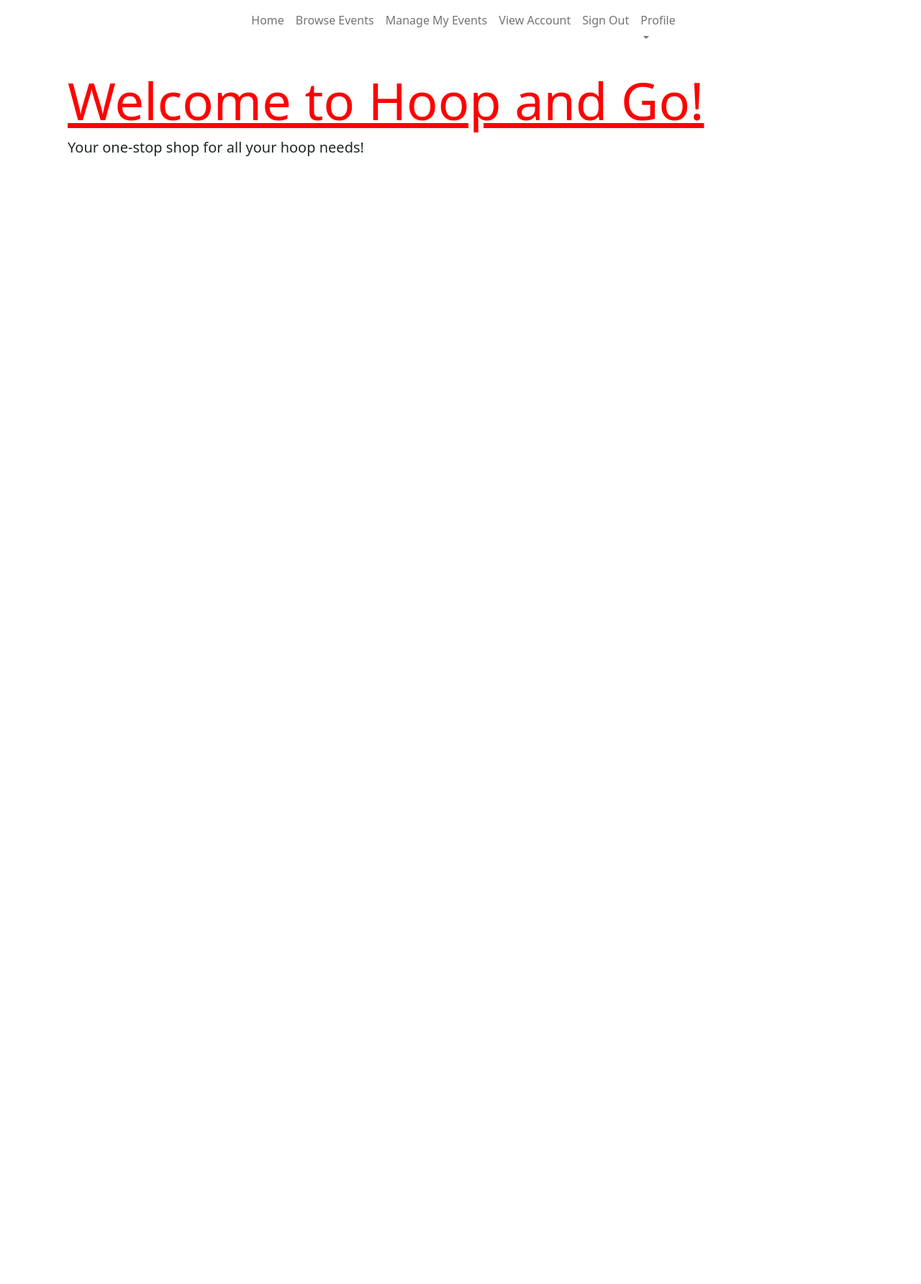
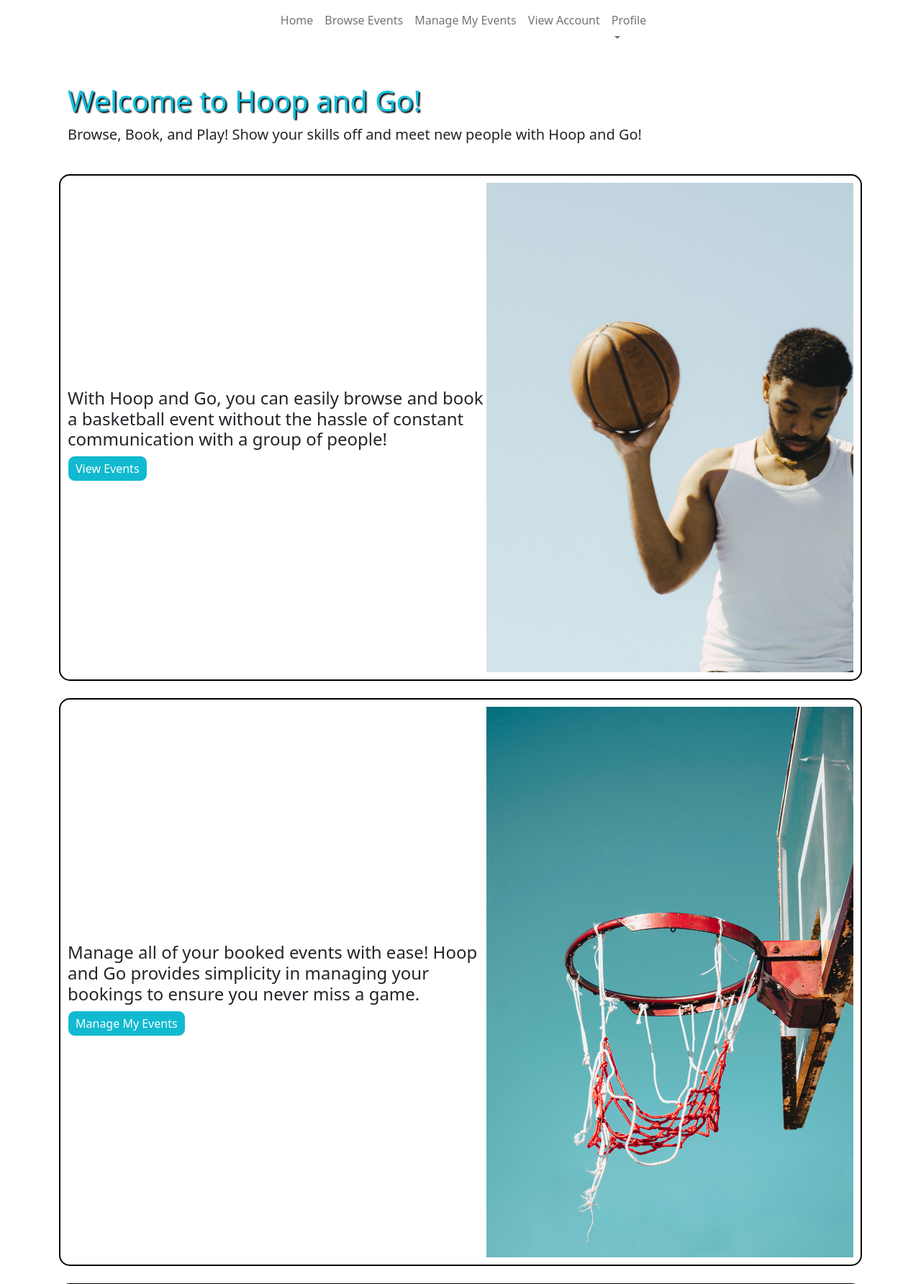
Before and after one commit to Aidas04/NCI-Team-Project-2026, a Django app: page / in a window 1280 px wide. Shown: the top 1784 px of the page at 72% size. Before the commit the page ends 217 px from the top, so only its background shows below. Run offline with Django 5.2, Linux system fonts and the light colour scheme; parts of the project's set-up code (start-up, migrations or seed data) failed here and were passed over.

Commit message:
Created homepage structure and removed sign out from nav

```diff
--- a/home/templates/home/index.html
+++ b/home/templates/home/index.html
@@ -1,7 +1,71 @@
 {% extends "base.html" %}
 {% block content %}
+{% load static %}
     <div class="container">
-        <h1 class="colorreds display-2">Welcome to Hoop and Go!</h1>
-        <p class="lead">Your one-stop shop for all your hoop needs!</p>
+        <h1 id="i_head">Welcome to Hoop and Go!</h1>
+        <p class="lead">Browse, Book, and Play! Show your skills off and meet new people with Hoop and Go!</p>
     </div>
+
+    <br>
+
+    <div id="i_div1">
+
+        <div id="i_div2">
+            <h4>With Hoop and Go, you can easily browse and book a basketball event without the hassle of constant communication with a group of people!</h4>
+
+                <a href="{% url 'events' %}">
+                    <button class="h_btn">View Events</button>
+                </a>
+        </div>
+
+            <div id="i_div3">
+                <img src="{% static 'images/guy_with_bball.jpg' %}" alt="Guy with a basketball">
+            </div>
+
+    </div>
+
+    <br>
+
+    <div id="i_div1">
+
+        <div id="i_div2">
+            <h4>Manage all of your booked events with ease! Hoop and Go provides simplicity in managing your bookings to ensure you never miss a game.</h4>
+
+                <a href="{% url 'manage_events' %}">
+                    <button class="h_btn">Manage My Events</button>
+                </a>
+        </div>
+
+            <div id="i_div3">
+                <img src="{% static 'images/bball_hoop.jpg' %}" alt="Basketball hoop">
+            </div>
+
+    </div>
+
+    <br>
+
+    <div id="i_div1">
+
+        <div id="i_div2">
+            <h4>View and manage your account information. Let others know more about you! A world where people unite for basketball is a good world!</h4>
+
+                <a href="{% url 'view_accounts' %}">
+                    <button class="h_btn">View My Account</button>
+                </a>
+        </div>
+
+            <div id="i_div3">
+                <img src="{% static 'images/ladies_bball.jpg' %}" alt="Ladies playing basketball">
+            </div>
+
+    </div>
+
+    <!-- This div structures the footer of the page -->
+
+    <footer class="container-fluid bg-light py-3 mt-5">
+        <div class="text-center">
+            <p class="mb-0">&copy; 2026 Hoop and Go. All rights reserved.</p>
+        </div>
+
+
 {% endblock %}
--- a/static/css/style.css
+++ b/static/css/style.css
@@ -9,6 +9,45 @@
 .colorreds {
     color: red;
     text-decoration: underline;
+}
+
+/* Home Page CSS - Aidas Kibas*/
+
+#i_head {
+    color: rgb(20, 191, 221);
+    text-shadow: 2px 2px 2px #000000;
+    margin-top: 20px;
+}
+
+#i_div1 {
+    border: 2px solid black;
+    border-radius: 15px;
+    padding: 10px;
+    display: flex;
+    align-items: center;
+    justify-content: space-between;
+}
+
+#i_div2 {
+    margin-top: 20px;
+}
+
+.h_btn {
+    color: white;
+    background-color: rgb(17, 186, 208);
+    border: 1px solid rgb(255, 255, 255);
+    border-radius: 10px;
+    padding: 5px 10px;
+}
+
+.h_btn:hover {
+    color: rgb(17, 186, 208);
+    background-color: white;
+    border: 1px solid rgb(17, 186, 208);
+}
+
+#i_div3 img{
+    width: 510px;
 }
 
 /* Manage Events Page CSS - Aidas Kibas*/
--- a/templates/includes/main-nav.html
+++ b/templates/includes/main-nav.html
@@ -22,12 +22,6 @@
         <li class="nav-item dropdown">
             <a class="logo-font font-weight-bold nav-link text-black mr-5" href="{% url 'view_accounts' %}" id="home-link">
                 View Account
-            </a>
-        </li>
-
-        <li class="nav-item dropdown">
-            <a class="logo-font font-weight-bold nav-link text-black mr-5" href="" id="home-link">
-                Sign Out
             </a>
         </li>
 
```
Also changed, not shown: db.sqlite3, static/images/bball_hoop.jpg (added), static/images/guy_with_bball.jpg (added), static/images/ladies_bball.jpg (added).
